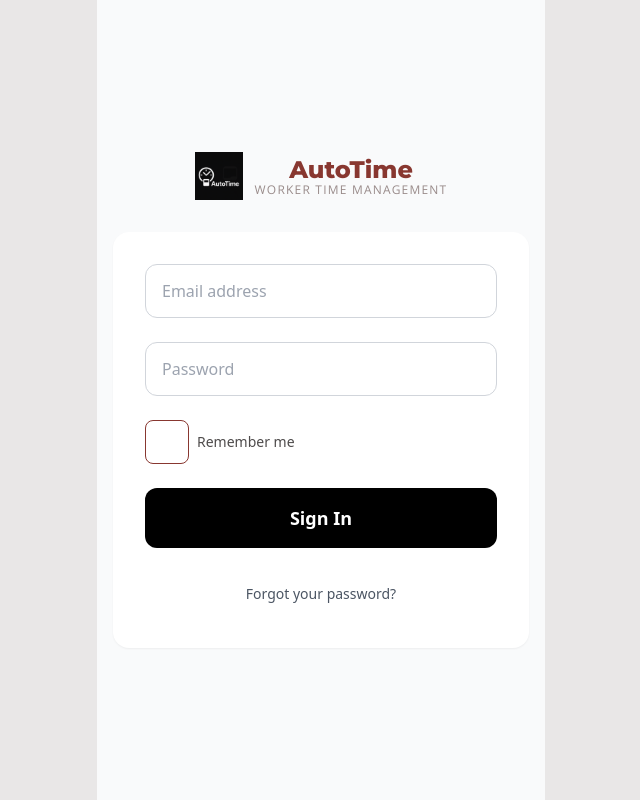
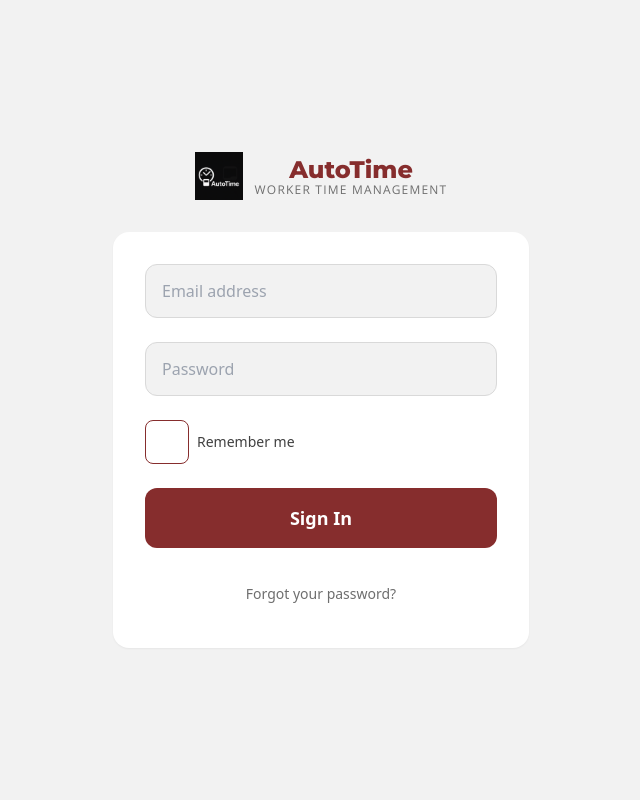
Before and after one commit to Hillway-UK/pioneer-autotime-worker, a React (Vite) app: page /login in a window 1280 px wide. Shown: the whole page, without its empty margins (319-959 px from the left). Built offline with nearby package versions, Linux system fonts and the light colour scheme.

Commit message:
Update color palette

```diff
--- a/src/components/Login.tsx
+++ b/src/components/Login.tsx
@@ -223,7 +223,7 @@ export default function Login() {
   }
 
   return (
-    <div className="min-h-screen flex items-center justify-center bg-gray-50 px-4">
+    <div className="min-h-screen flex items-center justify-center bg-background px-4">
       <div className="max-w-md w-full">
         <div className="text-center mb-8">
           <OrganizationLogo
@@ -233,10 +233,10 @@ export default function Login() {
           />
         </div>
 
-        <div className="bg-white rounded-2xl shadow-sm p-8">
+        <div className="bg-card rounded-2xl shadow-sm p-8">
           {error && (
-            <div className="p-3 rounded-lg bg-red-50 border border-red-200">
-              <p className="text-red-700 text-sm font-body">{error}</p>
+            <div className="p-3 rounded-lg bg-destructive/10 border border-destructive/30">
+              <p className="text-destructive text-sm">{error}</p>
             </div>
           )}
 
@@ -245,7 +245,7 @@ export default function Login() {
               <input
                 type="email"
                 required
-                className="w-full px-4 py-3 border border-gray-300 rounded-xl focus:outline-none focus:border-black text-lg"
+                className="w-full px-4 py-3 border border-border rounded-xl focus:outline-none focus:ring-2 focus:ring-ring text-lg bg-background"
                 placeholder="Email address"
                 value={email}
                 onChange={(e) => setEmail(e.target.value)}
@@ -270,7 +270,7 @@ export default function Login() {
               <input
                 type="password"
                 required
-                className="w-full px-4 py-3 border border-gray-300 rounded-xl focus:outline-none focus:border-black text-lg"
+                className="w-full px-4 py-3 border border-border rounded-xl focus:outline-none focus:ring-2 focus:ring-ring text-lg bg-background"
                 placeholder="Password"
                 value={password}
                 onChange={(e) => setPassword(e.target.value)}
@@ -288,7 +288,7 @@ export default function Login() {
 
             <button
               type="submit"
-              className="w-full py-4 bg-black hover:bg-gray-800 text-white rounded-xl font-semibold text-lg transform transition-all active:scale-95"
+              className="w-full py-4 bg-primary hover:bg-primary-dark text-primary-foreground rounded-xl font-semibold text-lg transform transition-all active:scale-95"
               disabled={loading}
             >
               {loading ? 'Signing in...' : 'Sign In'}
@@ -300,7 +300,7 @@ export default function Login() {
               <DialogTrigger asChild>
                 <button
                   type="button"
-                  className="text-sm text-gray-600 hover:text-black transition-colors"
+                  className="text-sm text-muted-foreground hover:text-primary transition-colors"
                 >
                   Forgot your password?
                 </button>
@@ -314,8 +314,8 @@ export default function Login() {
                 </DialogHeader>
 
                 {forgotPasswordError && (
-                  <div className="p-3 rounded-lg bg-red-50 border border-red-200">
-                    <p className="text-red-700 text-sm">{forgotPasswordError}</p>
+                  <div className="p-3 rounded-lg bg-destructive/10 border border-destructive/30">
+                    <p className="text-destructive text-sm">{forgotPasswordError}</p>
                   </div>
                 )}
 
@@ -327,7 +327,7 @@ export default function Login() {
                     <input
                       type="email"
                       required
-                      className="w-full px-4 py-3 border border-gray-300 rounded-xl focus:outline-none focus:border-black"
+                      className="w-full px-4 py-3 border border-border rounded-xl focus:outline-none focus:ring-2 focus:ring-ring bg-background"
                       placeholder="Enter your email address"
                       value={forgotPasswordEmail}
                       onChange={(e) => setForgotPasswordEmail(e.target.value)}
--- a/src/index.css
+++ b/src/index.css
@@ -51,45 +51,43 @@ All colors MUST be HSL.
 
 @layer base {
   :root {
-    --background: 0 6% 91%; /* Mercury - soft warm gray */
-    --foreground: 0 2% 30%; /* Cape Cod - dark charcoal */
+    --background: 0 0% 95%; /* Light gray background */
+    --foreground: 0 0% 25%; /* Dark gray text */
 
     --card: 0 0% 100%; /* White */
-    --card-foreground: 0 2% 30%; /* Cape Cod */
+    --card-foreground: 0 0% 25%; /* Dark gray */
 
     --popover: 0 0% 100%; /* White */
-    --popover-foreground: 0 2% 30%; /* Cape Cod */
+    --popover-foreground: 0 0% 25%; /* Dark gray */
 
-    /* AutoTime Theme - Material Design Palette */
-    --primary: 5 48% 36%; /* El Salva - reddish-brown */
+    /* Pioneer Construction Theme */
+    --primary: 0 50% 35%; /* Deep burgundy red - Pioneer brand color */
     --primary-foreground: 0 0% 100%; /* White */
-    --primary-dark: 5 64% 29%; /* Mocha - deeper red-brown */
-    --autotime-primary: 5 48% 36%; /* #863630 - El Salva */
-    --autotime-primary-dark: 5 64% 29%; /* #78211a - Mocha */
-    --autotime-dark-grey: 0 2% 30%; /* #4c4d4d - Cape Cod */
-    --autotime-mid-grey: 5 7% 57%; /* #978c8b - Schooner */
-    --autotime-light-grey: 0 6% 91%; /* #e8e6e6 - Mercury */
-    --autotime-accent: 184 44% 87%; /* #d0ecee - Jagged Ice */
-    --autotime-white: 0 0% 100%; /* #ffffff - White */
-    --autotime-success: 142 76% 36%; /* Green for clock-in */
-    --autotime-danger: 4 73% 28%; /* #7c1712 - Pueblo red */
-    --autotime-warning: 43 96% 56%; /* Orange for warnings */
+    --primary-dark: 0 55% 30%; /* Darker burgundy */
+    --pioneer-red: 0 50% 35%; /* #8B2E2E - Deep burgundy */
+    --pioneer-gray: 0 0% 43%; /* #6D6E71 - Medium gray */
+    --pioneer-light-gray: 0 0% 85%; /* #D9D9D9 - Light gray */
+    --pioneer-dark-gray: 0 0% 25%; /* #404040 - Dark gray */
+    --pioneer-white: 0 0% 100%; /* #FFFFFF - White */
+    --pioneer-success: 142 76% 36%; /* Green for clock-in */
+    --pioneer-danger: 0 65% 45%; /* Red for errors */
+    --pioneer-warning: 43 96% 56%; /* Orange for warnings */
 
-    --secondary: 0 0% 78%; /* Silver - light gray */
-    --secondary-foreground: 0 2% 30%; /* Cape Cod */
+    --secondary: 0 0% 85%; /* Light gray */
+    --secondary-foreground: 0 0% 25%; /* Dark gray */
 
-    --muted: 0 6% 91%; /* Mercury */
-    --muted-foreground: 5 7% 57%; /* Schooner */
+    --muted: 0 0% 90%; /* Very light gray */
+    --muted-foreground: 0 0% 43%; /* Medium gray */
 
-    --accent: 184 44% 87%; /* Jagged Ice - subtle cyan */
-    --accent-foreground: 0 2% 30%; /* Cape Cod */
+    --accent: 0 0% 85%; /* Light gray accent */
+    --accent-foreground: 0 0% 25%; /* Dark gray */
 
-    --destructive: 4 73% 28%; /* Pueblo - deep red */
+    --destructive: 0 65% 45%; /* Red */
     --destructive-foreground: 0 0% 100%; /* White */
 
-    --border: 0 0% 78%; /* Silver */
-    --input: 0 6% 91%; /* Mercury */
-    --ring: 5 48% 36%; /* El Salva */
+    --border: 0 0% 85%; /* Light gray */
+    --input: 0 0% 95%; /* Very light gray */
+    --ring: 0 50% 35%; /* Pioneer red */
 
     --radius: 0.75rem;
 
@@ -98,23 +96,23 @@ All colors MUST be HSL.
     --success-foreground: 0 0% 100%;
     --warning: 43 96% 56%;
     --warning-foreground: 0 0% 100%;
-    --error: 4 73% 28%; /* Pueblo red */
+    --error: 0 65% 45%;
     --error-foreground: 0 0% 100%;
 
-    /* AutoTime Gradients */
-    --gradient-primary: linear-gradient(135deg, hsl(5 48% 36%), hsl(5 64% 29%));
+    /* Pioneer Gradients */
+    --gradient-primary: linear-gradient(135deg, hsl(0 50% 35%), hsl(0 55% 30%));
     --gradient-success: linear-gradient(135deg, hsl(142 76% 36%), hsl(142 76% 30%));
-    --gradient-error: linear-gradient(135deg, hsl(4 73% 28%), hsl(5 64% 29%));
-    --gradient-background: linear-gradient(135deg, hsl(0 2% 30%), hsl(5 7% 57%));
+    --gradient-error: linear-gradient(135deg, hsl(0 65% 45%), hsl(0 55% 40%));
+    --gradient-background: linear-gradient(135deg, hsl(0 0% 95%), hsl(0 0% 85%));
 
-    --sidebar-background: 0 6% 91%; /* Mercury */
-    --sidebar-foreground: 0 2% 30%; /* Cape Cod */
-    --sidebar-primary: 5 48% 36%; /* El Salva */
+    --sidebar-background: 0 0% 95%;
+    --sidebar-foreground: 0 0% 25%;
+    --sidebar-primary: 0 50% 35%;
     --sidebar-primary-foreground: 0 0% 100%;
-    --sidebar-accent: 184 44% 87%; /* Jagged Ice */
-    --sidebar-accent-foreground: 0 2% 30%;
-    --sidebar-border: 0 0% 78%; /* Silver */
-    --sidebar-ring: 5 48% 36%; /* El Salva */
+    --sidebar-accent: 0 0% 85%;
+    --sidebar-accent-foreground: 0 0% 25%;
+    --sidebar-border: 0 0% 85%;
+    --sidebar-ring: 0 50% 35%;
   }
 
   .dark {
```
